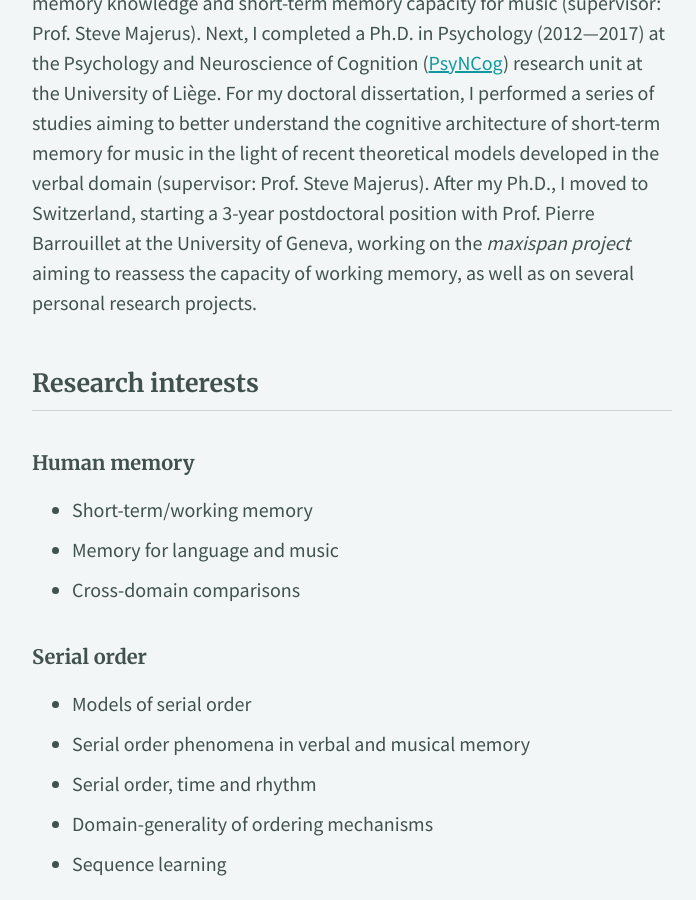
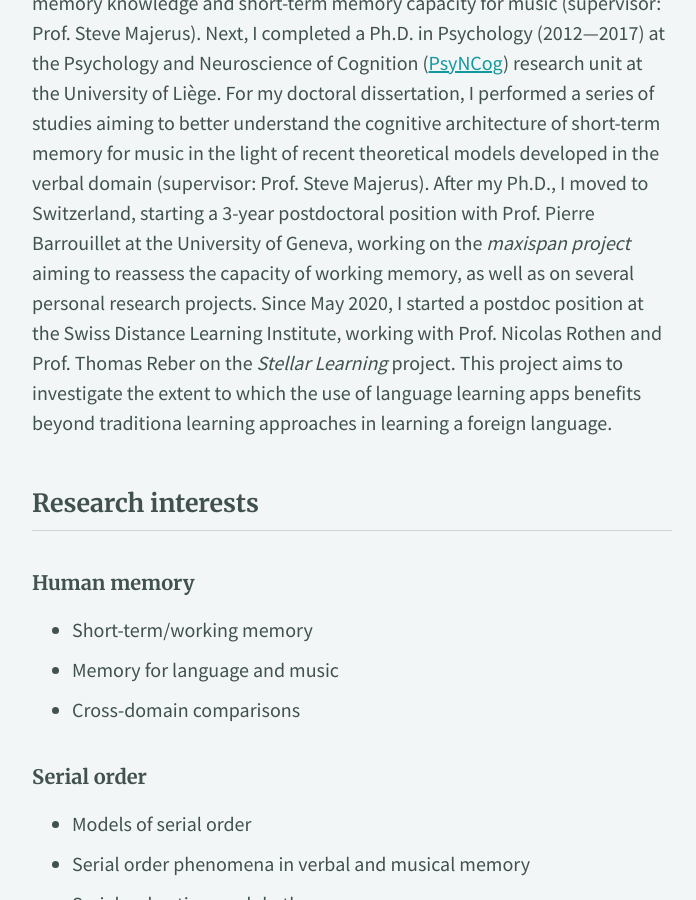
Before and after one commit to gorinsimon/gorinsimon.github.io, a Jekyll site: the page built from _pages/about.md, in a window 1280 px wide and 900 px high, scrolled down 356 px. Shown: the whole window, without its empty margins (288-984 px from the left). Built offline with Jekyll 4.4.1, drawn with Linux system fonts in a browser that asks for light colours; cached includes are drawn as plain includes; nearby versions of some CDN libraries.

Commit message:
update bio (unidistance position)

```diff
--- a/_pages/about.md
+++ b/_pages/about.md
@@ -4,7 +4,7 @@ layout: single
 ---
 ## Short bio
 
-I completed my Master's degree in Psychology, with a specialization in Behavioural and Cognitive Neuroscience, at the University of liège (Belgium) in 2012. In my dissertation, I explored the link between musical long-term memory knowledge and short-term memory capacity for music (supervisor: Prof. Steve Majerus). Next, I completed a Ph.D. in Psychology (2012---2017) at the Psychology and Neuroscience of Cognition ([PsyNCog](https://www.psyncog.uliege.be/cms/c_4267499/en/portail-psyncog)) research unit at the University of Liège. For my doctoral dissertation, I performed a series of studies aiming to better understand the cognitive architecture of short-term memory for music in the light of recent theoretical models developed in the verbal domain (supervisor: Prof. Steve Majerus). After my Ph.D., I moved to Switzerland, starting a 3-year postdoctoral position with Prof. Pierre Barrouillet at the University of Geneva, working on the *maxispan project* aiming to reassess the capacity of working memory, as well as on several personal research projects.
+I completed my Master's degree in Psychology, with a specialization in Behavioural and Cognitive Neuroscience, at the University of liège (Belgium) in 2012. In my dissertation, I explored the link between musical long-term memory knowledge and short-term memory capacity for music (supervisor: Prof. Steve Majerus). Next, I completed a Ph.D. in Psychology (2012---2017) at the Psychology and Neuroscience of Cognition ([PsyNCog](https://www.psyncog.uliege.be/cms/c_4267499/en/portail-psyncog)) research unit at the University of Liège. For my doctoral dissertation, I performed a series of studies aiming to better understand the cognitive architecture of short-term memory for music in the light of recent theoretical models developed in the verbal domain (supervisor: Prof. Steve Majerus). After my Ph.D., I moved to Switzerland, starting a 3-year postdoctoral position with Prof. Pierre Barrouillet at the University of Geneva, working on the *maxispan project* aiming to reassess the capacity of working memory, as well as on several personal research projects. Since May 2020, I started a postdoc position at the Swiss Distance Learning Institute, working with Prof. Nicolas Rothen and Prof. Thomas Reber on the *Stellar Learning* project. This project aims to investigate the extent to which the use of language learning apps benefits beyond traditiona learning approaches in learning a foreign language.
 
 ## Research interests
 
```
